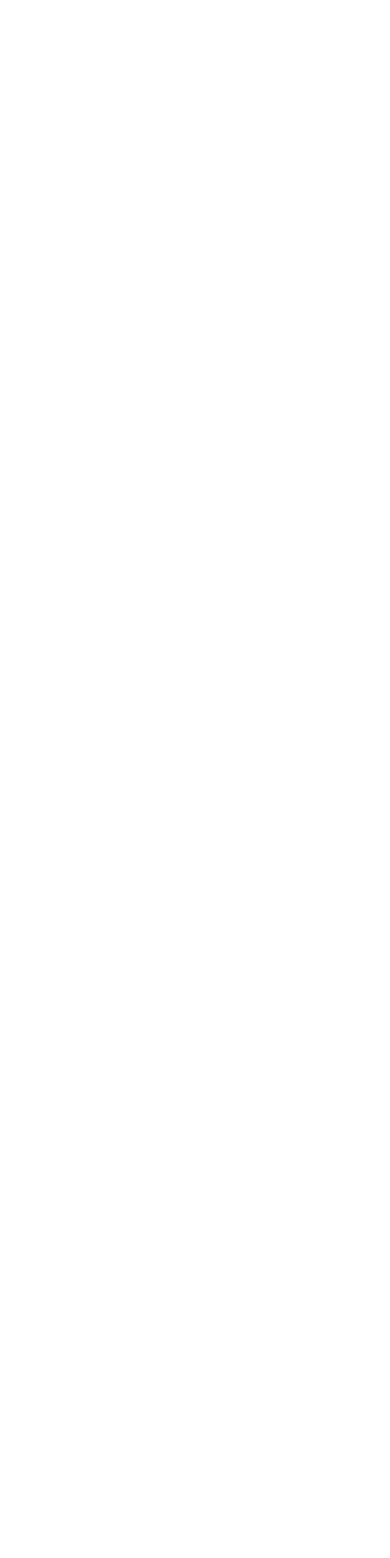
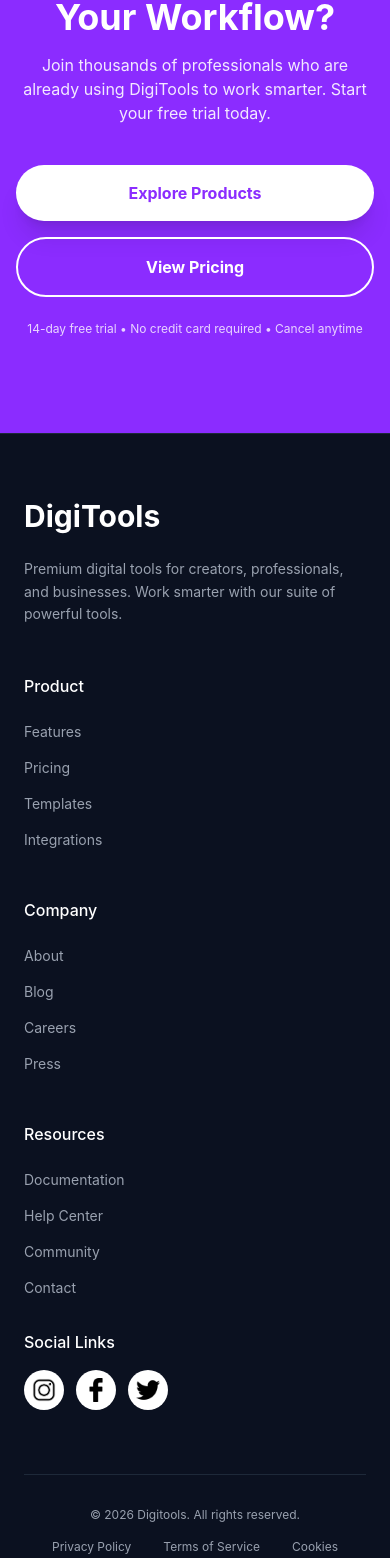
Before and after one commit to zarin-tasnim17/Assignment-6, a React (Vite) app: page / in a window 390 px wide. Shown: the part 8699-10257 px from the top of the page. Before the commit the page ends 8560 px from the top, so only its background shows below. Built offline with nearby package versions, Linux system fonts and the light colour scheme.

Commit message:
last commit

```diff
--- a/src/App.jsx
+++ b/src/App.jsx
@@ -340,6 +340,87 @@ function App() {
           </div>
         </div>
       </section>
+      <section className="bg-[#8B2CFF] py-24 px-4 text-center">
+        <h2 className="text-4xl font-bold text-white mb-4">Ready To Transform Your Workflow?</h2>
+        <p className="text-purple-100 mb-10 max-w-2xl mx-auto">Join thousands of professionals who are already using DigiTools to work smarter. Start your free trial today.</p>
+        <div className="flex flex-col sm:flex-row justify-center gap-4">
+          <button className="bg-white text-[#8B2CFF] px-10 py-4 rounded-full font-bold shadow-xl">Explore Products</button>
+          <button className="border-2 border-white text-white px-10 py-4 rounded-full font-bold hover:bg-white/10">View Pricing</button>
+        </div>
+        <p className="text-purple-200 text-xs mt-6">14-day free trial • No credit card required • Cancel anytime</p>
+      </section>
+      <footer className="bg-[#0B1120] text-gray-400 py-16 px-6 md:px-20 border-t border-gray-800 font-sans">
+      <div className="max-w-7xl mx-auto">
+
+        <div className="grid grid-cols-1 md:grid-cols-5 gap-12 mb-16">
+
+          <div className="col-span-1 md:col-span-2">
+            <h2 className="text-3xl font-bold text-white mb-6">DigiTools</h2>
+            <p className="text-sm leading-relaxed max-w-xs">
+              Premium digital tools for creators, professionals, and businesses.
+              Work smarter with our suite of powerful tools.
+            </p>
+          </div>
+
+
+          <div>
+            <h4 className="text-white font-medium mb-6 text-base">Product</h4>
+            <ul className="space-y-4 text-sm">
+              <li><a href="#" className="hover:text-white transition-colors">Features</a></li>
+              <li><a href="#" className="hover:text-white transition-colors">Pricing</a></li>
+              <li><a href="#" className="hover:text-white transition-colors">Templates</a></li>
+              <li><a href="#" className="hover:text-white transition-colors">Integrations</a></li>
+            </ul>
+          </div>
+
+
+          <div>
+            <h4 className="text-white font-medium mb-6 text-base">Company</h4>
+            <ul className="space-y-4 text-sm">
+              <li><a href="#" className="hover:text-white transition-colors">About</a></li>
+              <li><a href="#" className="hover:text-white transition-colors">Blog</a></li>
+              <li><a href="#" className="hover:text-white transition-colors">Careers</a></li>
+              <li><a href="#" className="hover:text-white transition-colors">Press</a></li>
+            </ul>
+          </div>
+
+
+          <div>
+            <h4 className="text-white font-medium mb-6 text-base">Resources</h4>
+            <ul className="space-y-4 text-sm mb-8">
+              <li><a href="#" className="hover:text-white transition-colors">Documentation</a></li>
+              <li><a href="#" className="hover:text-white transition-colors">Help Center</a></li>
+              <li><a href="#" className="hover:text-white transition-colors">Community</a></li>
+              <li><a href="#" className="hover:text-white transition-colors">Contact</a></li>
+            </ul>
+
+            <h4 className="text-white font-medium mb-4 text-base">Social Links</h4>
+            <div className="flex gap-3">
+              {/* REPLACE THE DIVS BELOW WITH YOUR <img /> TAGS */}
+              <div className="w-10 h-10 rounded-full bg-white flex items-center justify-center cursor-pointer overflow-hidden">
+                <img src="assets/products/instragram.png" alt="Instagram" className="w-6 h-6 object-contain"/>
+              </div>
+              <div className="w-10 h-10 rounded-full bg-white flex items-center justify-center cursor-pointer overflow-hidden">
+               <img src="assets/products/facebook.png" alt="Facebook"className="w-6 h-6 object-contain"/>
+              </div>
+              <div className="w-10 h-10 rounded-full bg-white flex items-center justify-center cursor-pointer overflow-hidden">
+                <img src="assets/products/X.png" alt="X"className="w-6 h-6 object-contain" />
+              </div>
+            </div>
+          </div>
+        </div>
+
+
+        <div className="pt-8 border-t border-gray-800 flex flex-col md:flex-row justify-between items-center gap-4 text-xs">
+          <p>© 2026 Digitools. All rights reserved.</p>
+          <div className="flex gap-8">
+            <a href="#" className="hover:text-white transition-colors">Privacy Policy</a>
+            <a href="#" className="hover:text-white transition-colors">Terms of Service</a>
+            <a href="#" className="hover:text-white transition-colors">Cookies</a>
+          </div>
+        </div>
+      </div>
+    </footer>
 
   </div>
   );
```
